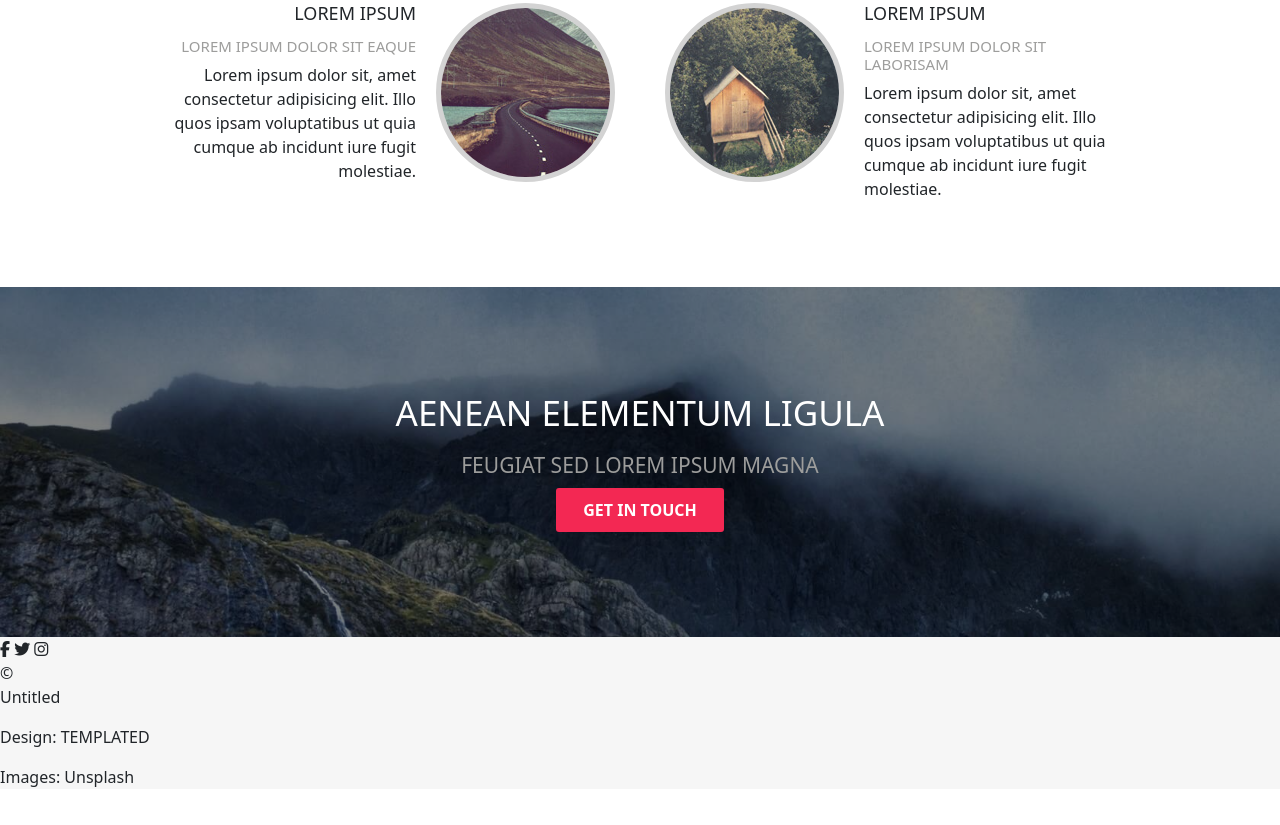
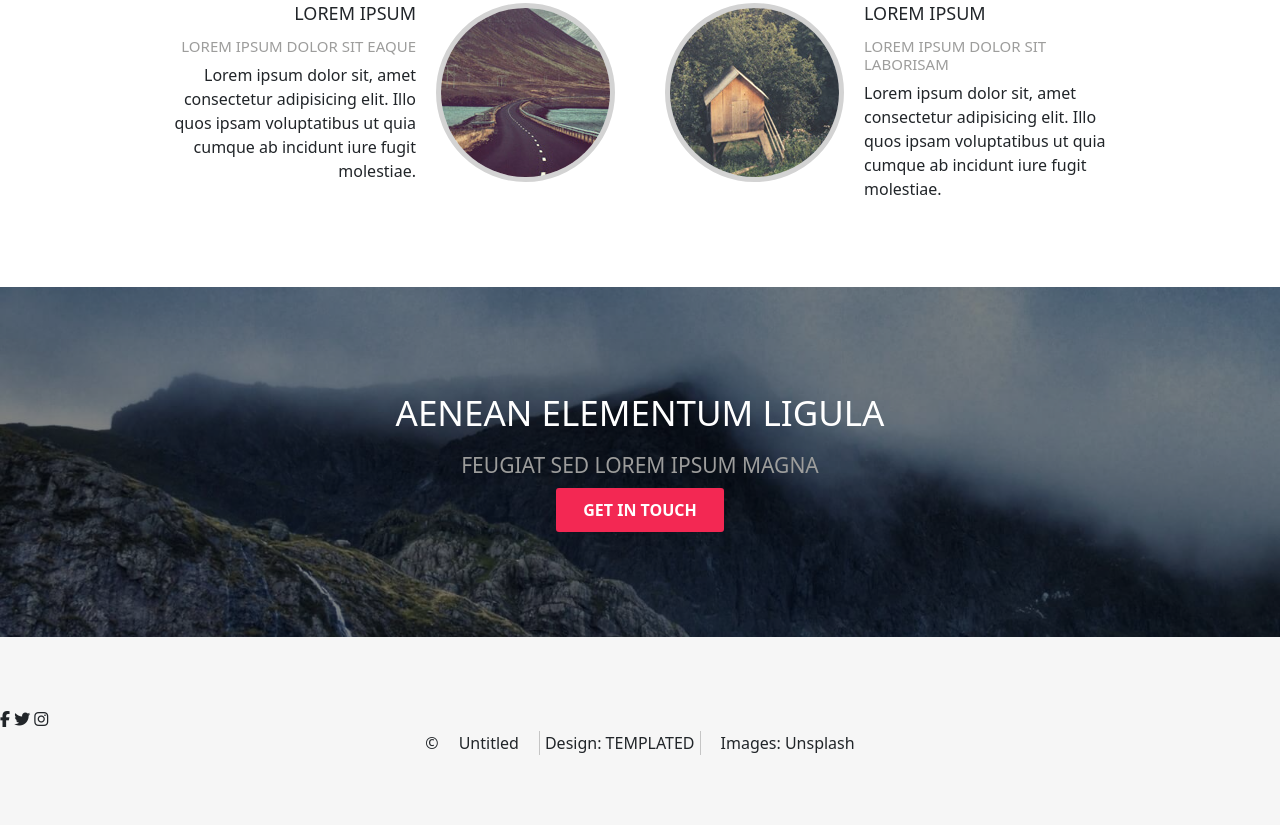
Before and after one commit to somaleyo/spatial, a website: page index.htm in a window 1280 px wide. Shown: the part 2409-3234 px from the top of the page. Drawn offline with nearby package versions, Linux system fonts and the light colour scheme; files whose address does not match are found by name.

Commit message:
footer copy

```diff
--- a/index.htm
+++ b/index.htm
@@ -149,7 +149,7 @@
 
     </div>
     <div class="copy">
-        &copy;<p>Untitled</p><p>Design: TEMPLATED</p><p>Images: Unsplash</p>
+        &copy;<p>Untitled</p><p class="design">Design: TEMPLATED</p><p>Images: Unsplash</p>
     </div>
 </footer>
 
--- a/src/sass/modules/_bases.sass
+++ b/src/sass/modules/_bases.sass
@@ -204,3 +204,16 @@ body
 
 footer
    background-color: #F6F6F6
+   padding-top: 70px
+   padding-bottom: 70px
+   .copy
+    display: flex
+    gap:20px
+    justify-content: center
+    align-content: center
+
+    .design
+        border-left: 1px solid rgba(0, 0, 0, 0.2)
+        border-right: 1px solid rgba(0, 0, 0, 0.2)
+        padding-left: 5px
+        padding-right: 5px
```
Also changed, not shown: src/sass/modules/_icons.sass (+4 -4 lines), public/styles/style.css, 1 other file.
